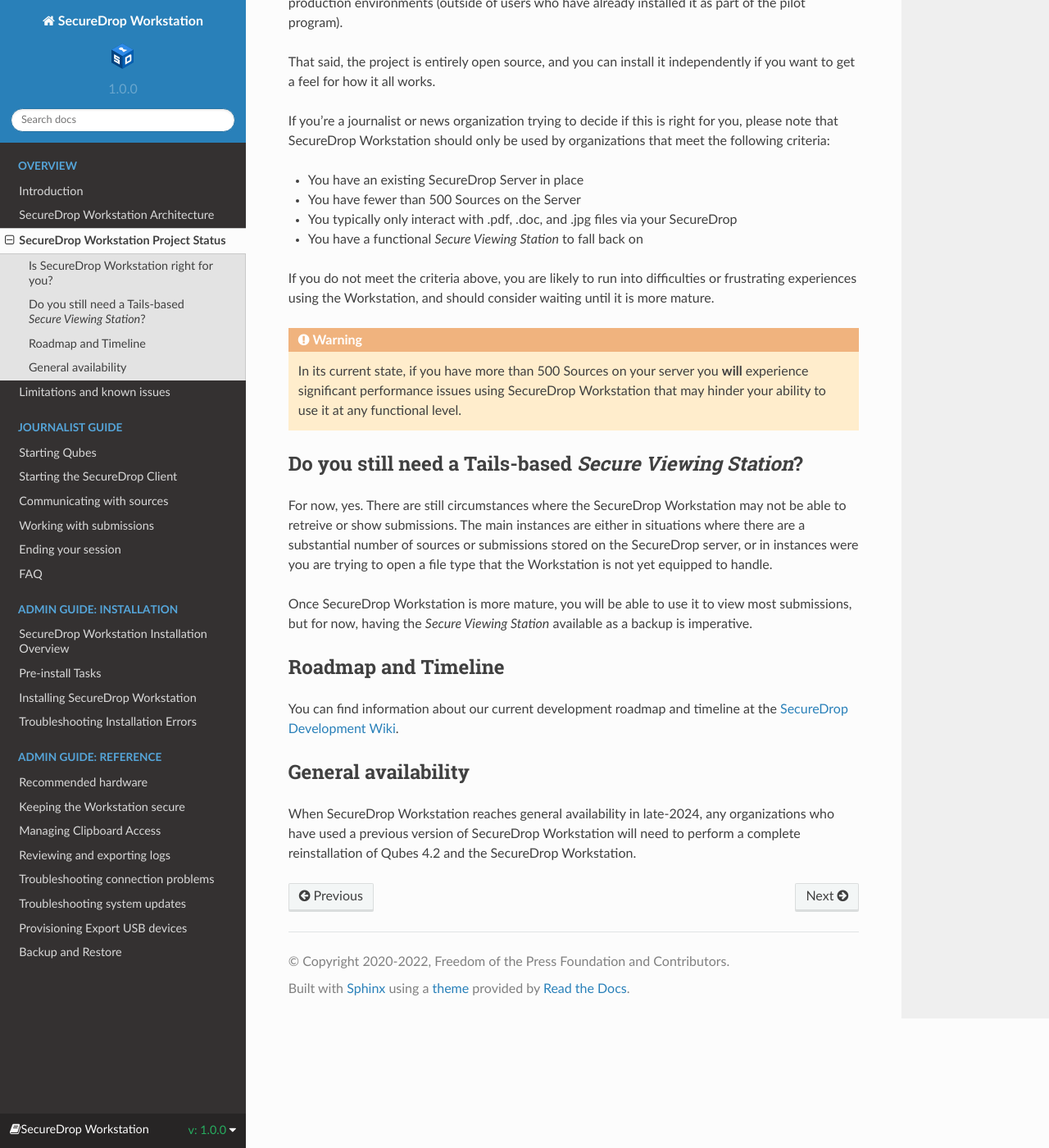
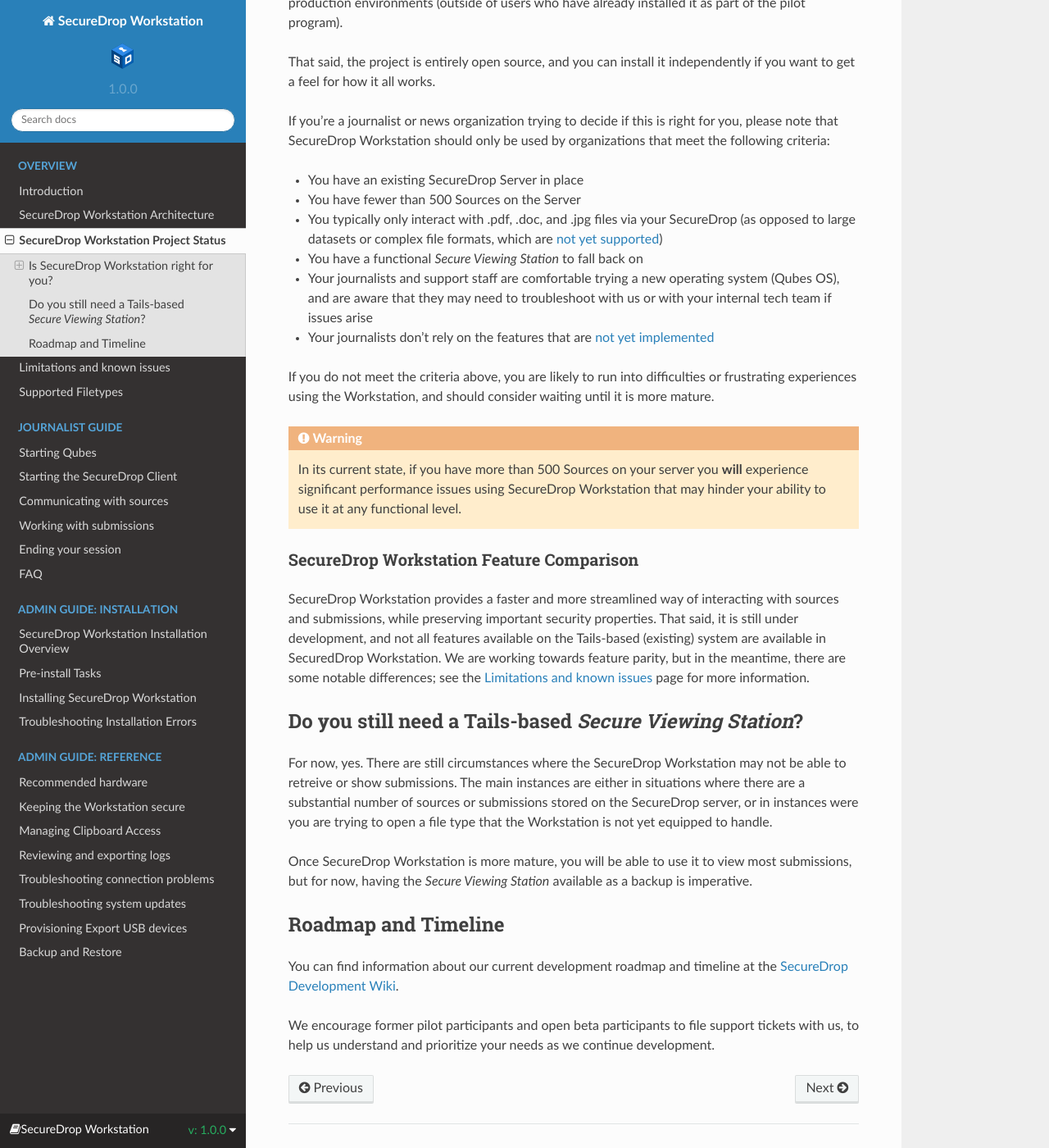
Before and after one commit to freedomofpress/securedrop-workstation-docs, a Sphinx documentation site: the page built from docs/general/status.rst, in a window 1280 px wide and 1400 px high, scrolled down 464 px. Shown: the whole window at 82% size. Built offline with Sphinx 7.4.7 and the Read the Docs theme 2.0.0, drawn with Linux system fonts in a browser that asks for light colours.

Commit message:
Update list of known issues. Add "supported filetypes" page. Update FAQ to include more evaluation criteria for using SDW.

```diff
--- a/docs/general/status.rst
+++ b/docs/general/status.rst
@@ -21,14 +21,20 @@
 That said, the project is entirely open source, and you can install it
 independently if you want to get a feel for how it all works.
 
-If you're a journalist or news organization trying to decide if this is right for you, please note that SecureDrop Workstation should only be used
+If you're a journalist or news organization trying to decide if this is right for you,
+please note that SecureDrop Workstation should only be used
 by organizations that meet the following criteria:
 
 * You have an existing SecureDrop Server in place
 * You have fewer than 500 Sources on the Server
 * You typically only interact with .pdf, .doc, and .jpg files via your
-  SecureDrop
+  SecureDrop (as opposed to large datasets or complex file formats, which are
+  :doc:`not yet supported <supported_filetypes>`)
 * You have a functional *Secure Viewing Station* to fall back on
+* Your journalists and support staff are comfortable trying a new operating
+  system (Qubes OS), and are aware that they may need to troubleshoot with us
+  or with your internal tech team if issues arise
+* Your journalists don't rely on the features that are :doc:`not yet implemented <known_issues>`
 
 If you do not meet the criteria above, you are likely to run into
 difficulties or frustrating experiences using the Workstation, and should
@@ -39,6 +45,17 @@
    you **will** experience significant performance issues using SecureDrop
    Workstation that may hinder your ability to use it at any functional
    level.
+
+SecureDrop Workstation Feature Comparison
+~~~~~~~~~~~~~~~~~~~~~~~~~~~~~~~~~~~~~~~~~
+
+SecureDrop Workstation provides a faster and more streamlined way of interacting
+with sources and submissions, while preserving important security properties.
+That said, it is still under development, and not all features available on the
+Tails-based (existing) system are available in SecuredDrop Workstation. We are
+working towards feature parity, but in the meantime, there are some notable differences;
+see the :doc:`known_issues` page for more information.
+
 
 Do you still need a Tails-based *Secure Viewing Station*?
 ---------------------------------------------------------
@@ -59,10 +76,5 @@
 You can find information about our current development roadmap and timeline at
 the `SecureDrop Development Wiki <https://github.com/freedomofpress/securedrop/wiki/Development-Roadmap>`_.
 
-General availability
---------------------
-
-When SecureDrop Workstation reaches general availability in late-2024, any
-organizations who have used a previous version of SecureDrop Workstation
-will need to perform a complete reinstallation of Qubes 4.2 and the
-SecureDrop Workstation.
+We encourage former pilot participants and open beta participants to file support tickets
+with us, to help us understand and prioritize your needs as we continue development.
--- a/docs/index.rst
+++ b/docs/index.rst
@@ -19,6 +19,7 @@
    general/workstation_architecture
    general/status
    general/known_issues
+   general/supported_filetypes
 
 .. toctree::
    :maxdepth: 2
```
Also changed, not shown: docs/general/known_issues.rst (+10 -7 lines), docs/general/supported_filetypes.rst (added, +19 -0 lines).
